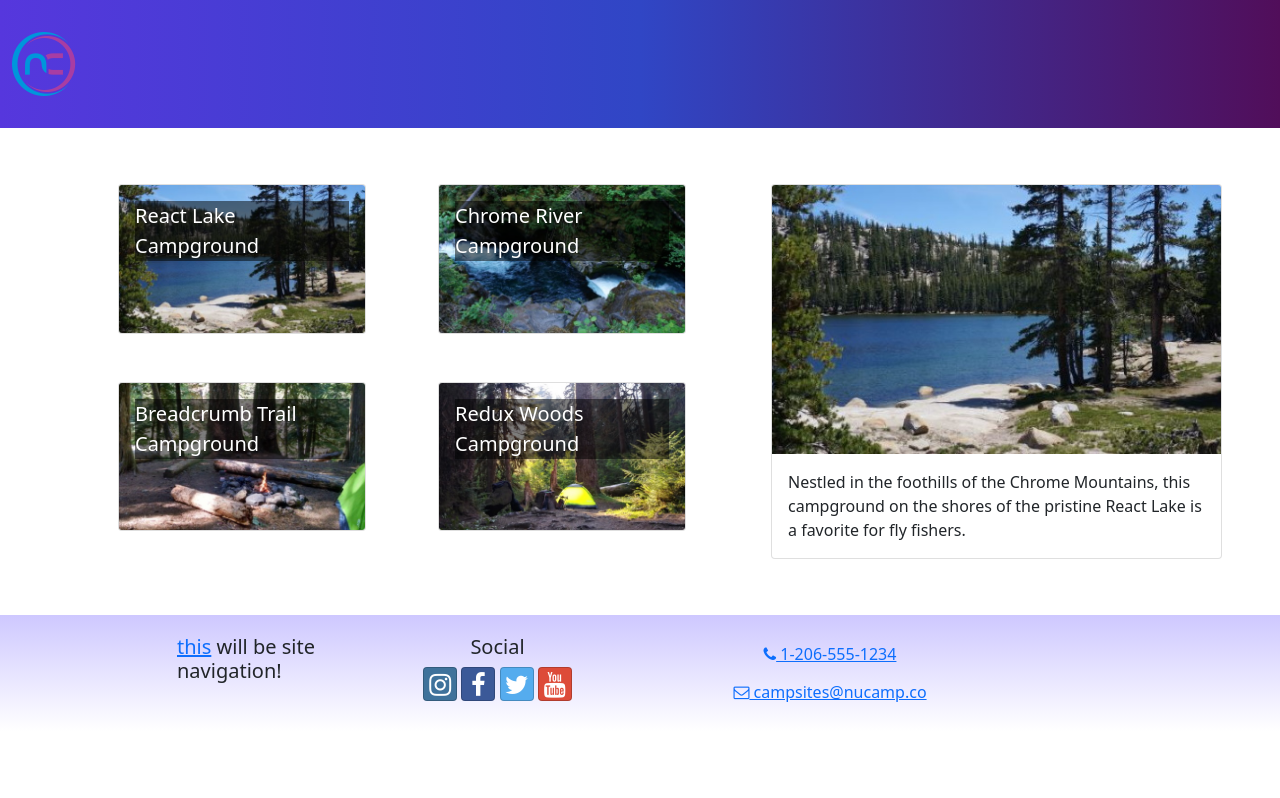
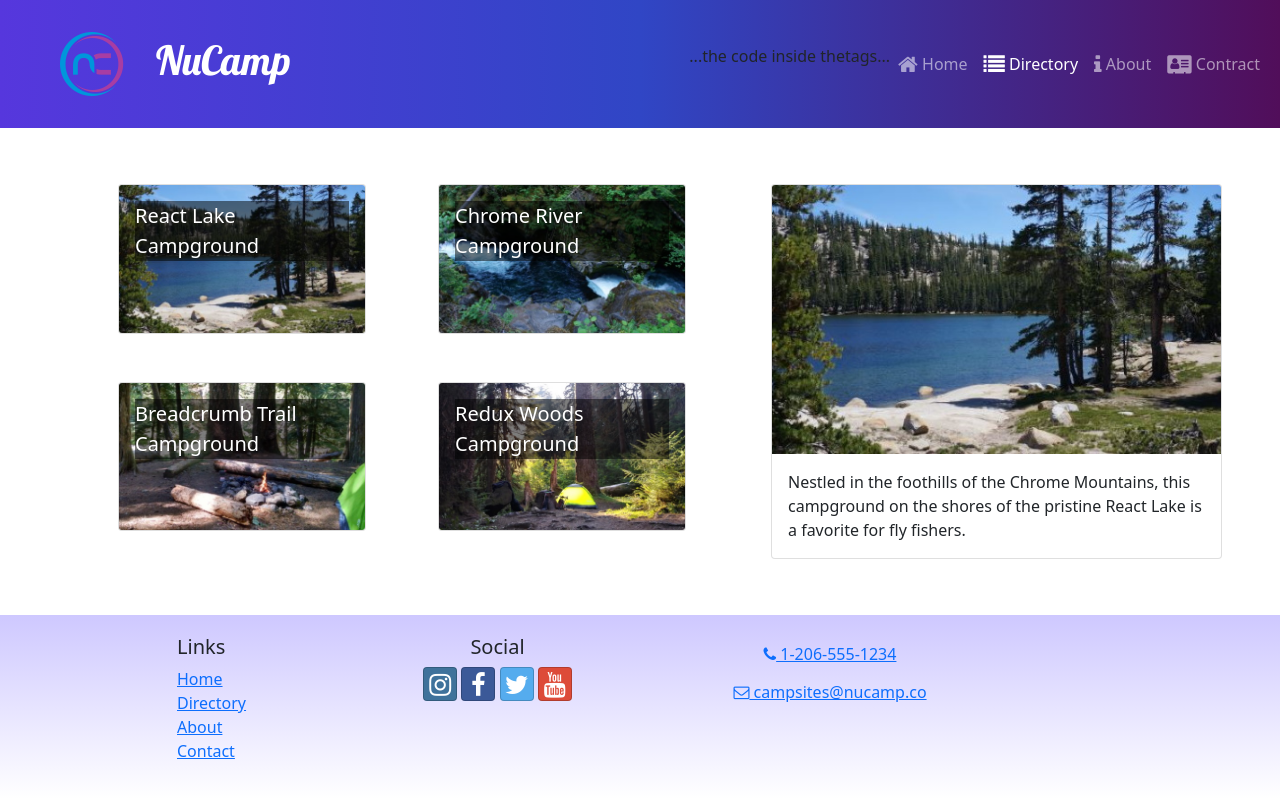
Before and after one commit to k04l/nucampReact, a React (Create React App) app: page /directory in a window 1280 px wide. Built offline with nearby package versions, Linux system fonts and the light colour scheme.

Commit message:
Header and footer and Links

```diff
--- a/src/components/Footer.js
+++ b/src/components/Footer.js
@@ -1,11 +1,28 @@
 import { Container, Row, Col } from 'reactstrap';
+import { Link } from 'react-router-dom';
 
 const Footer = () => {
     return (
         <footer className = 'site-footer'>
             <Container>
                 <Row>
-                    <Col xs={{size:4,offset:1}} sm='2'><h5><a href="#">this</a> will be site navigation!</h5></Col>
+                    <Col xs={{size:4,offset:1}} sm='2'>
+                        <h5>Links</h5>
+                        <ul className='list-unstyled'>
+                            <li>
+                                <Link to='/'>Home</Link>
+                            </li>
+                            <li>
+                                <Link to='/directory'>Directory</Link>
+                            </li>
+                            <li>
+                                <Link to='/about'>About</Link>
+                            </li>
+                            <li>
+                                <Link to='/contact'>Contact</Link>
+                            </li>
+                        </ul>
+                    </Col>
                     <Col xs='6' sm='3' className='text-center'><h5>Social</h5>
                         <a
                             className='btn btn-social-icon btn-instagram'
--- a/src/components/Header.js
+++ b/src/components/Header.js
@@ -1,13 +1,49 @@
-import { Navbar, NavbarBrand } from 'reactstrap';
+import { useState } from 'react';
+import { Navbar, NavbarBrand, Collapse, NavbarToggler, Nav, NavItem } from 'reactstrap';
+import { NavLink } from 'react-router-dom';
 import NucampLogo from '../app/assets/img/logo.png';
 
+
+
 const Header = () => {
+    const [menuOpen, setMenuOpen] = useState(false);
+
     return (
     <Navbar dark color='primary' sticky='top' expand='md'>
-        <NavbarBrand href='/'>
-            <img src={NucampLogo} alt='nucamp logo' />
+        <NavbarBrand className='ms-5' href='/'>
+            <img className='float-start' src={NucampLogo} alt='nucamp logo' />
+            <h1 className='mt-1'>NuCamp</h1>
         </NavbarBrand>
-      </Navbar>
+        <NavbarToggler onClick={() => setMenuOpen(!menuOpen)} />
+        <Collapse isOpen={menuOpen} navbar>
+            <Nav className='ms-auto' navbar>
+                ...the code inside the <Nav></Nav> tags...
+
+                <Nav className='ms-auto' navbar>
+                    <NavItem>
+                        <NavLink className='nav-link' to='/'>
+                            <i className='fa fa-home fa-lg' /> Home
+                        </NavLink>
+                    </NavItem>
+                    <NavItem>
+                        <NavLink className='nav-link' to='/directory'>
+                            <i className='fa fa-list fa-lg' /> Directory
+                        </NavLink>
+                    </NavItem>
+                    <NavItem>
+                        <NavLink className='nav-link' to='/about'>
+                            <i className='fa fa-info fa-lg' /> About
+                        </NavLink>
+                    </NavItem>
+                    <NavItem>
+                        <NavLink className='nav-link' to='/contact'>
+                            <i className='fa fa-address-card fa-lg' /> Contract
+                        </NavLink>
+                    </NavItem>
+                </Nav>
+            </Nav>
+        </Collapse>
+    </Navbar>
     );
 };
 
```
